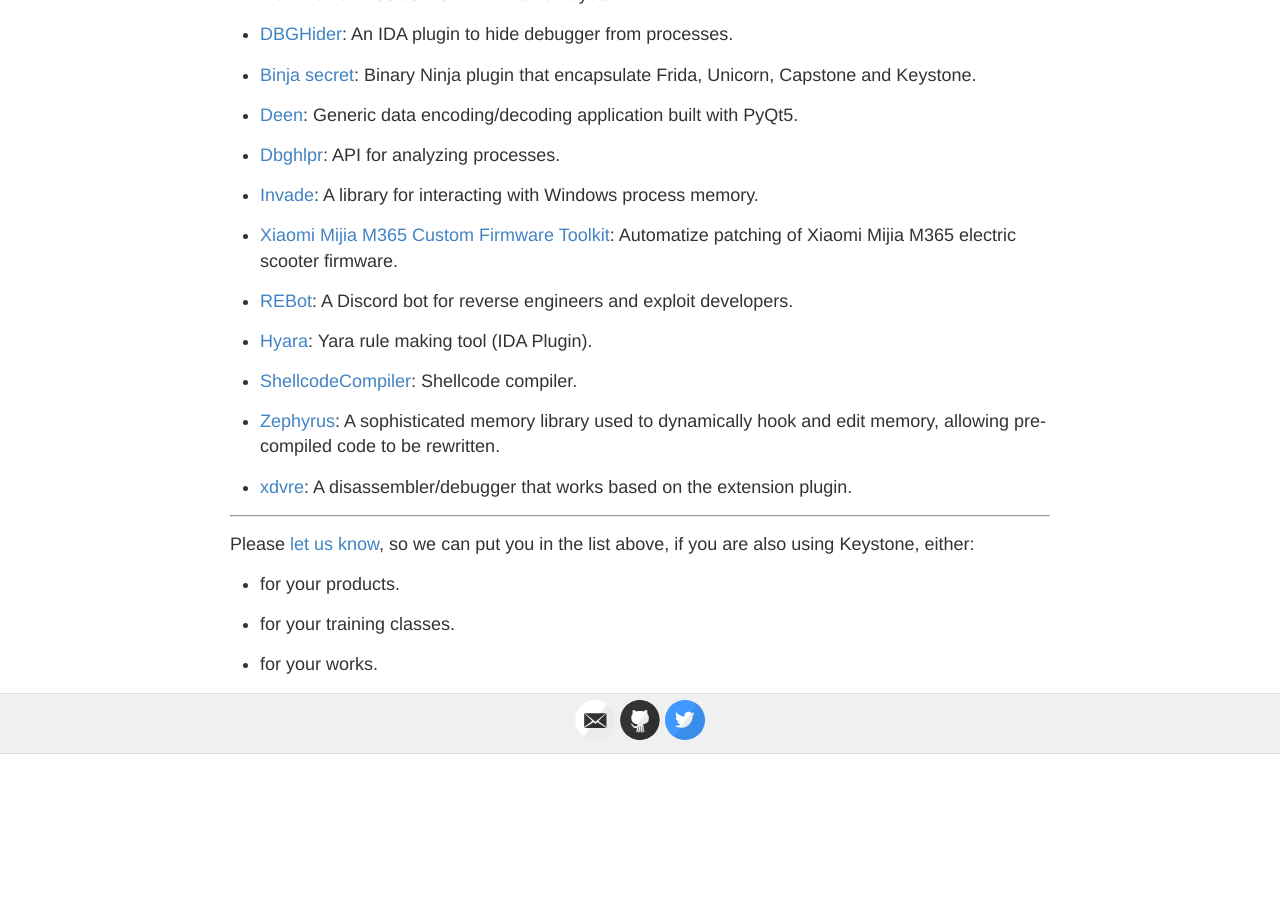
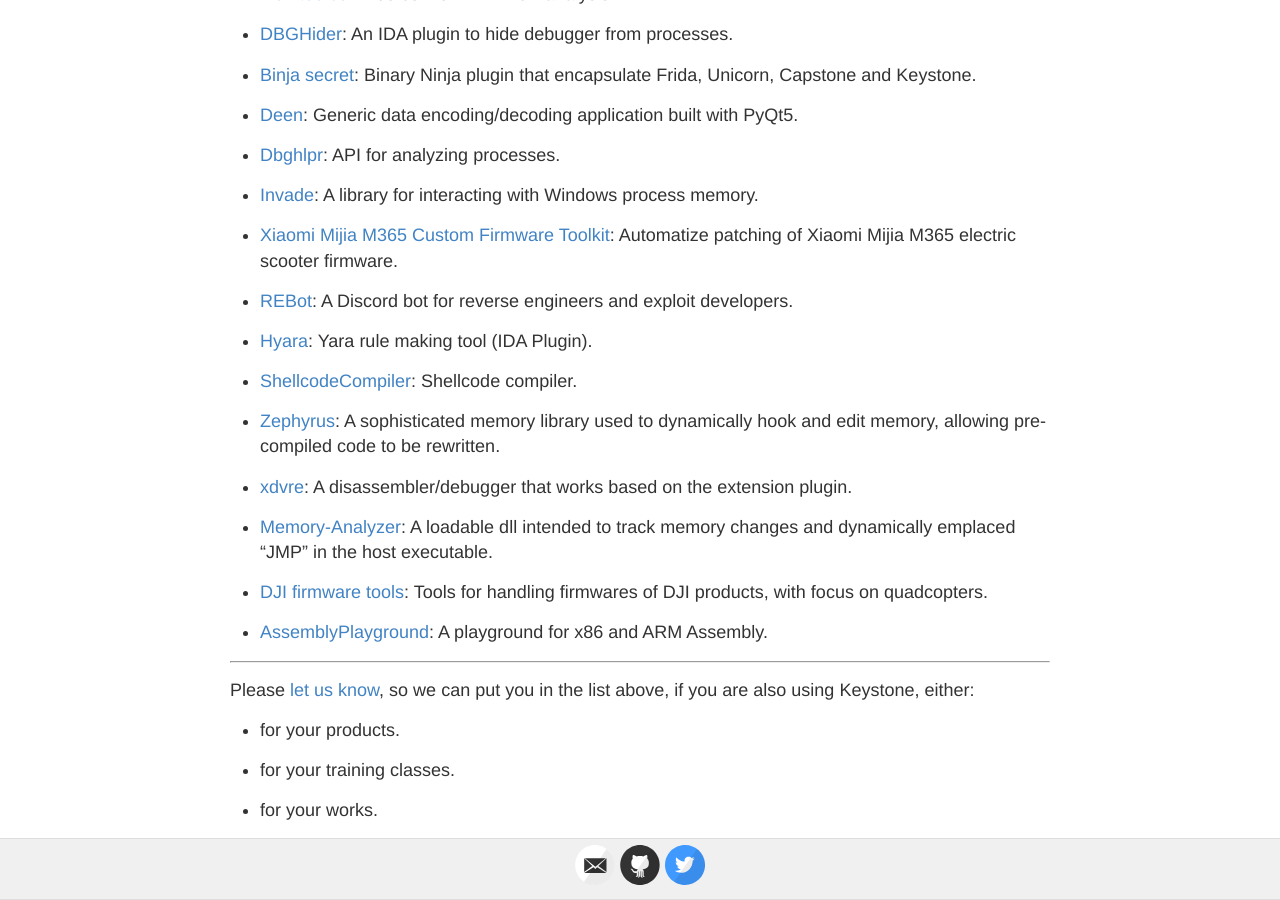
Before and after one commit to keystone-engine/keystone-engine.github.io, a Jekyll site: the page built from showcase.md, in a window 1280 px wide and 900 px high, scrolled down 3270 px. Built offline with Jekyll 4.4.1, drawn with Linux system fonts in a browser that asks for light colours; before the commit the page ends 4024 px from its top, so only the background shows below that.

Commit message:
showcase

```diff
--- a/showcase.md
+++ b/showcase.md
@@ -172,6 +172,13 @@
 
 - [xdvre](https://github.com/xdvre/xdvre): A disassembler/debugger that works based on the extension plugin.
 
+- [Memory-Analyzer](https://github.com/Iciclez/Memory-Analyzer): A loadable dll intended to track memory changes and dynamically emplaced "JMP" in the host executable.
+
+- [DJI firmware tools](https://github.com/o-gs/dji-firmware-tools): Tools for handling firmwares of DJI products, with focus on quadcopters.
+
+- [AssemblyPlayground](https://github.com/flashspys/AssemblyPlayground): A playground for x86 and ARM Assembly.
+
+
 
 ---
 
```
Also changed, not shown: other parts of showcase.md (+1 -1 lines).
